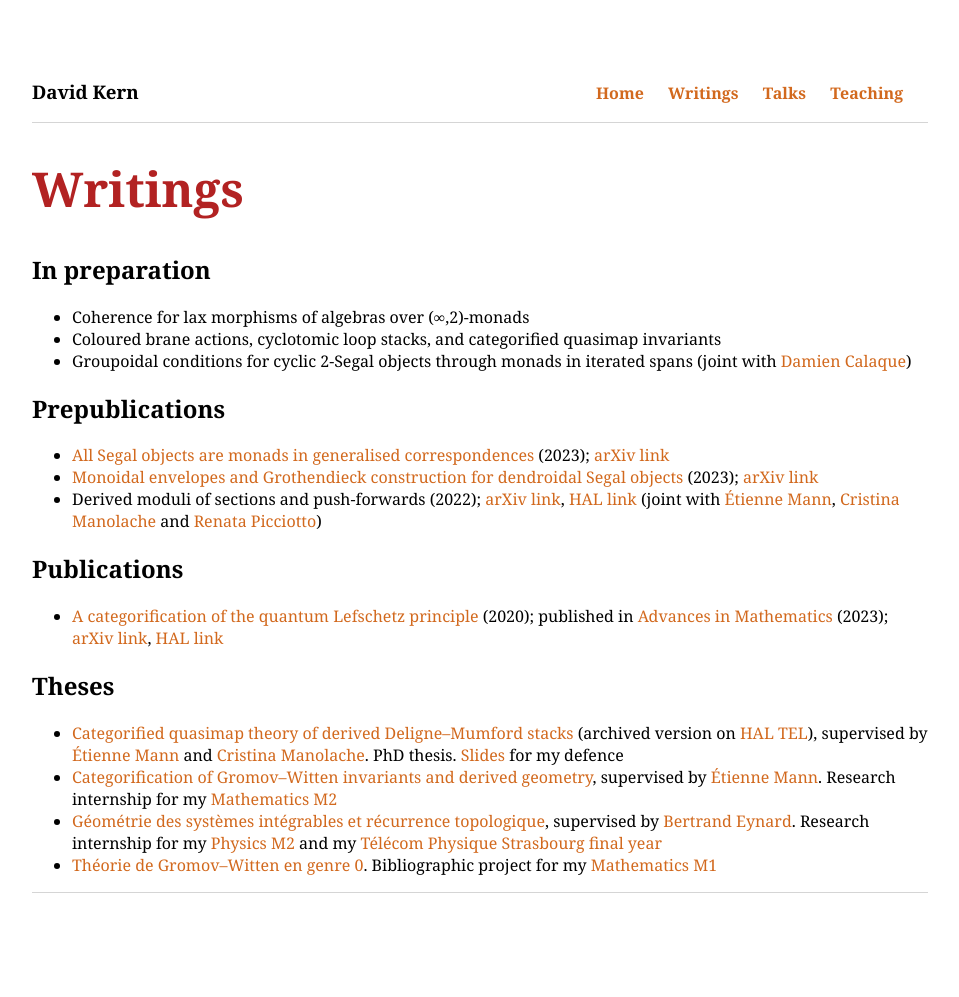
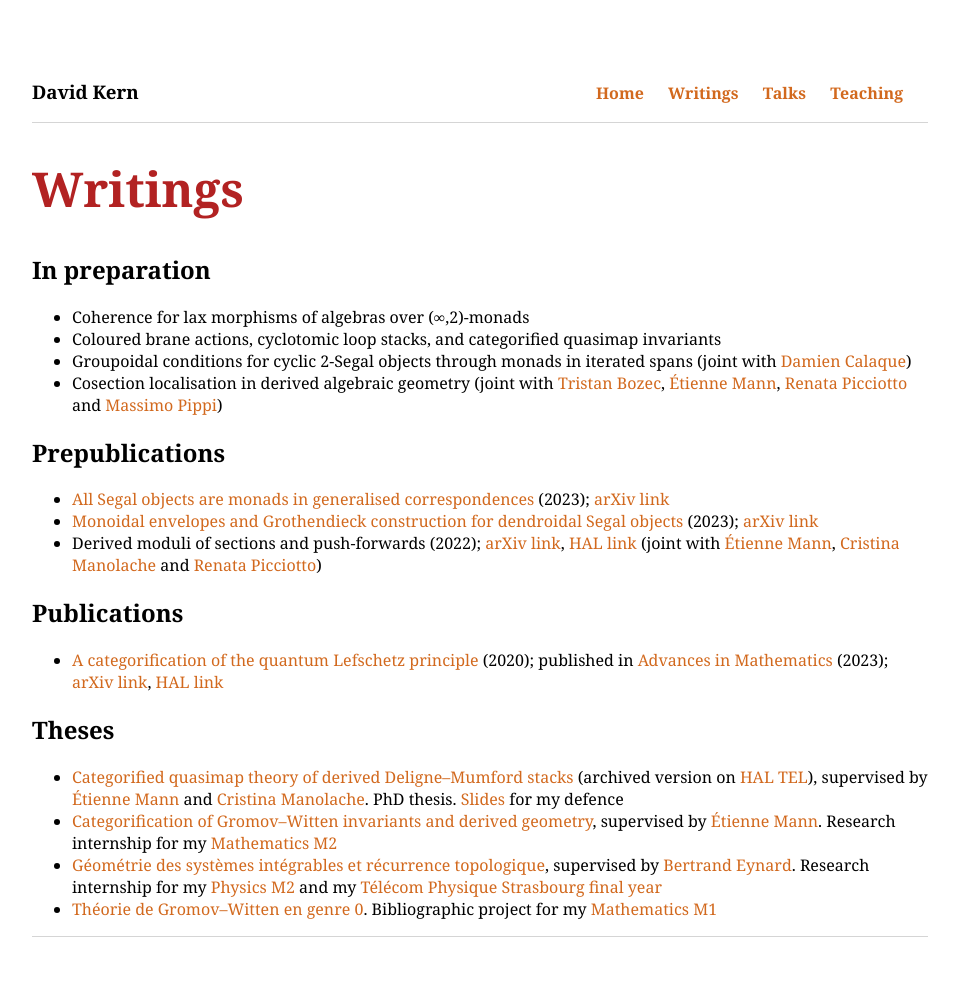
Before and after one commit to dskern/dskern.github.io, a Jekyll site: the page built from writings.html, in a window 1280 px wide. Shown: the whole page, without its empty margins (160-1119 px from the left). Built offline with Jekyll 4.4.1, drawn with Linux system fonts in a browser that asks for light colours; before the commit the page ends 953 px from its top, so only the background shows below that.

Commit message:
Update writings.html

```diff
--- a/writings.html
+++ b/writings.html
@@ -9,6 +9,7 @@
   <li>Coherence for lax morphisms of algebras over (&infin;,2)-monads</li>
   <li>Coloured brane actions, cyclotomic loop stacks, and categorified quasimap invariants</li>
   <li>Groupoidal conditions for cyclic 2-Segal objects through monads in iterated spans (joint with <a href="https://imag.umontpellier.fr/~calaque/">Damien Calaque</a>)</li>
+  <li>Cosection localisation in derived algebraic geometry (joint with <a href="https://math.univ-angers.fr/~bozec/">Tristan Bozec</a>, <a href="https://math.univ-angers.fr/~mann/">Étienne Mann</a>, <a href="https://sites.google.com/view/renatapicciotto/">Renata Picciotto</a> and <a href="https://math.univ-angers.fr/membre/pippi-massimo/">Massimo Pippi</a>)</li>
 </ul>
 
 <h2>Prepublications</h2>
```
